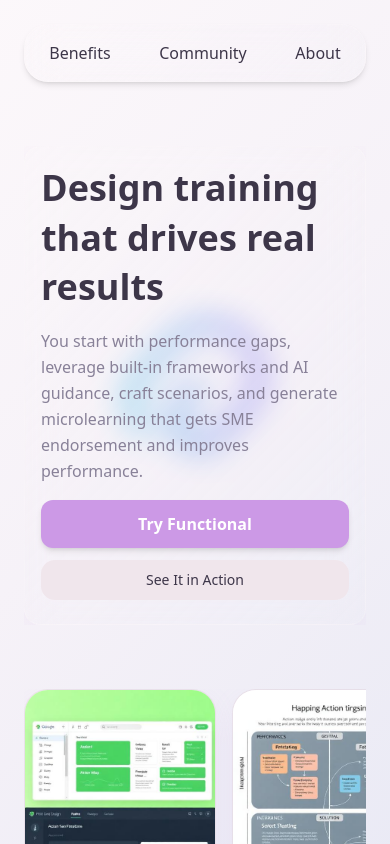
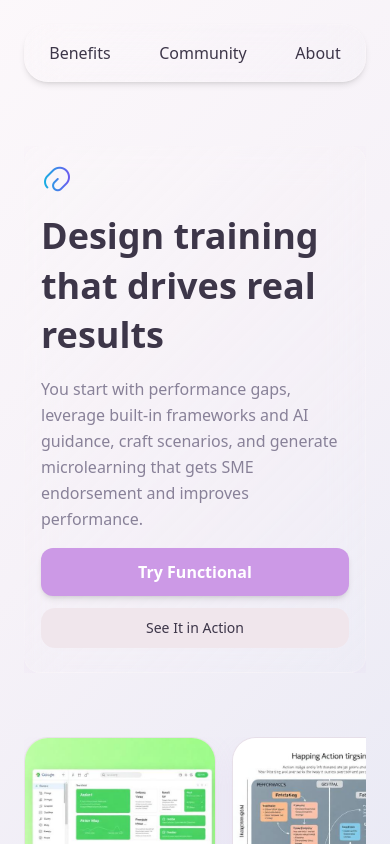
Before and after one commit to Owysswerkin/learning-canvas-ai, a React (Vite) app: page / in a window 390 px wide. Built offline with nearby package versions, Linux system fonts and the light colour scheme.

Commit message:
Move logo above h1
Move the logo above the h1 element for the mobile view.

```diff
--- a/src/components/sections/MobileHero.tsx
+++ b/src/components/sections/MobileHero.tsx
@@ -4,15 +4,12 @@ import { VideoModalTrigger } from "@/components/ui/video-modal";
 const MobileHero = () => {
   return (
     <div className="md:hidden w-full relative overflow-hidden">
-      {/* Large background icon */}
-      <div className="absolute top-1/2 left-1/2 transform -translate-x-1/2 -translate-y-1/2 opacity-80 pointer-events-none z-18">
+      <div className="relative z-10 surface-glass px-4 pt-4 pb-6 flex flex-col gap-4 rounded-lg">
         <img
           src="/lovable-uploads/8d195fae-d1c7-4033-8512-c2f88a5d6d21.png"
-          alt=""
-          className="w-[1000%] aspect-square"
+          alt="Functional Logo"
+          className="w-8 h-8"
         />
-      </div>
-      <div className="relative z-10 surface-glass px-4 pt-4 pb-6 flex flex-col gap-4 rounded-lg">
         <h1 className="text-4xl sm:text-5xl font-extrabold leading-snug relative z-20">
         Design training that drives real results
         </h1>
```
